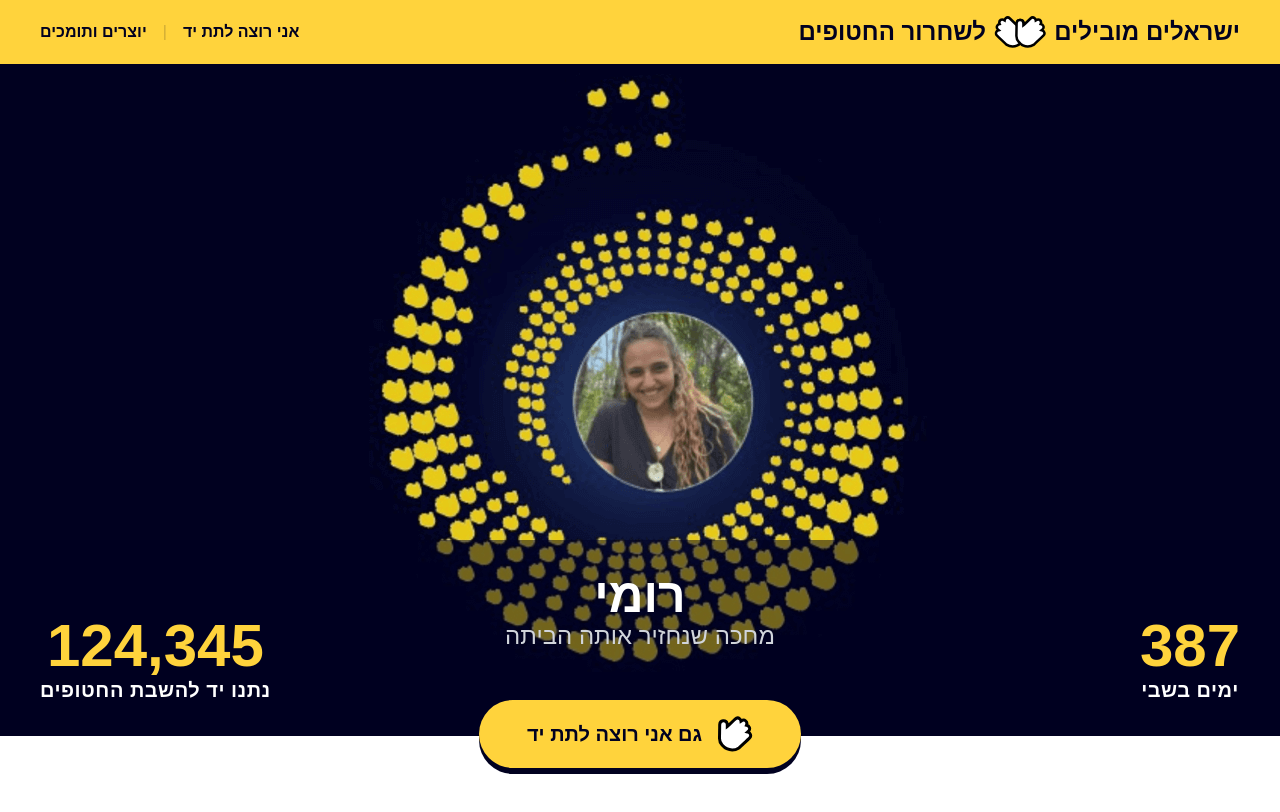
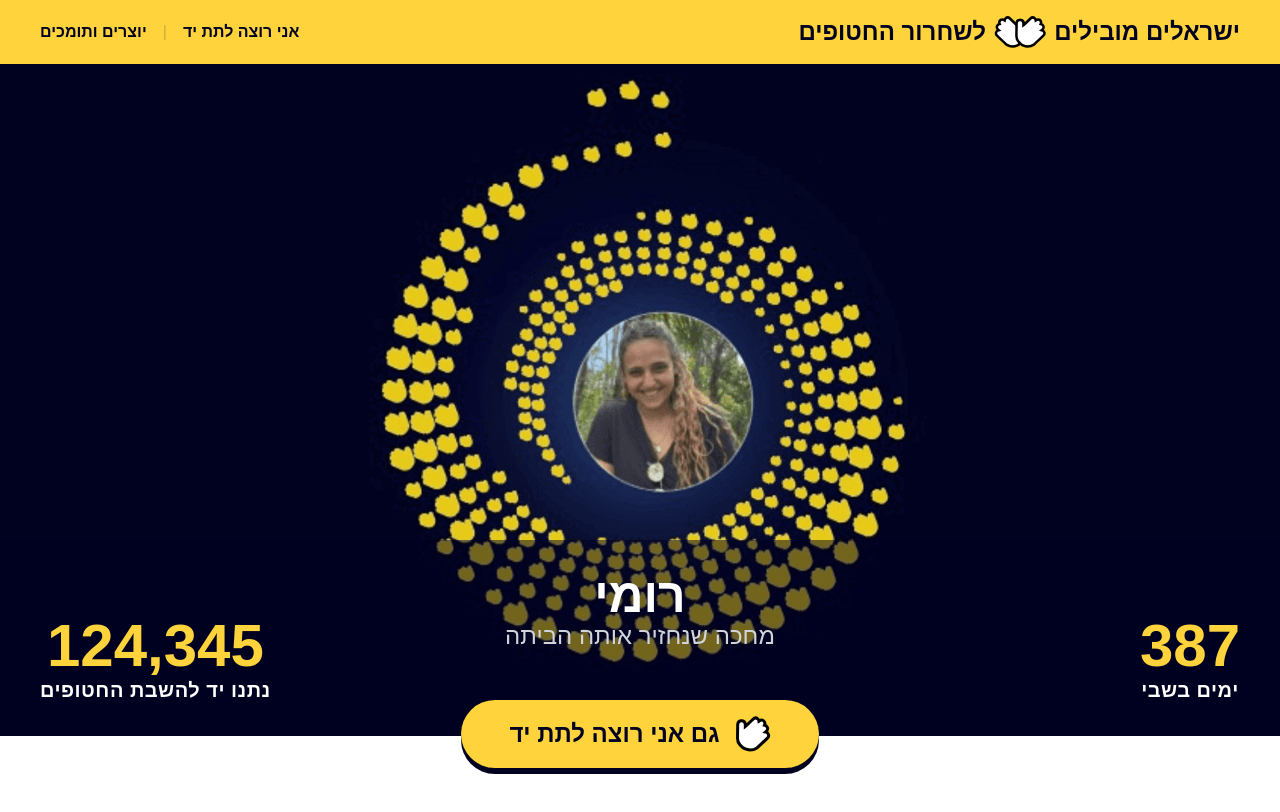
Before and after one commit to yakir-reznik/lend-a-hand, a Nuxt app: page / in a window 1280 px wide. Shown: the top 812 px of the page. Built offline with nearby package versions, Linux system fonts and the light colour scheme.

Commit message:
better transition animation

```diff
--- a/components/HandBtn.vue
+++ b/components/HandBtn.vue
@@ -1,6 +1,6 @@
 <template>
 	<button
-		class="hand-btn inline-flex items-center gap-4 rounded-full bg-primary px-12 py-4 text-xl font-bold shadow-dark transition hover:bg-primary-400 active:scale-[0.975]"
+		class="hand-btn inline-flex items-center gap-4 rounded-full bg-primary px-12 py-4 text-2xl font-bold shadow-dark transition hover:bg-primary-400 active:scale-[0.975]"
 		@click="handleClick"
 	>
 		<img src="/img/one-hand.svg" alt="One hand" />
@@ -42,9 +42,9 @@
 <style lang="css" scoped>
 	.hand-btn {
 		box-shadow: 0 6px 0 0 var(--tw-shadow-color);
-		transition: box-shadow 100ms;
+		/* transition: box-shadow 100ms; */
 	}
 	.hand-btn:active {
-		box-shadow: 0 3px 0 0 var(--tw-shadow-color);
+		box-shadow: 0 4px 0 0 var(--tw-shadow-color);
 	}
 </style>
```
